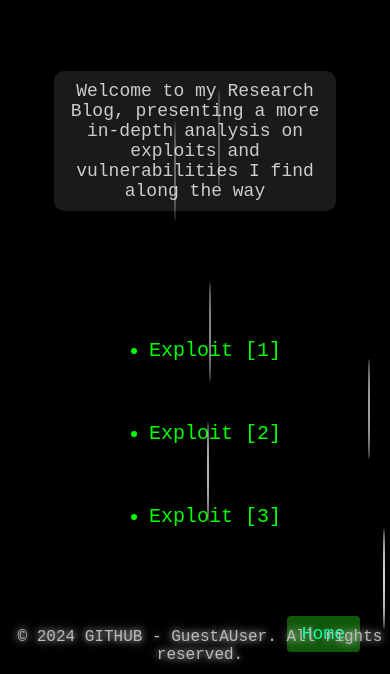
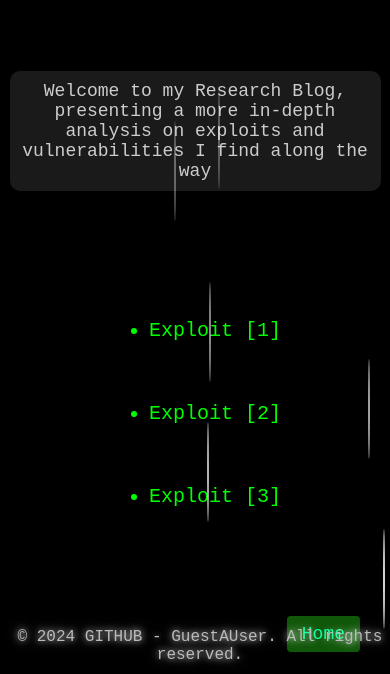
Before and after one commit to GuestAUser/g4st-repo, a plain HTML site: page researchblog.html in a window 390 px wide. Shown: the part 170-844 px from the top of the page. Drawn offline with Linux system fonts and the light colour scheme.

Commit message:
Add files via upload

```diff
--- a/style.css
+++ b/style.css
@@ -6,8 +6,22 @@
       margin-top: 20px; /* Less margin at the top */
   }
   .research-paragraph {
-      max-width: 90%; /* Increase width for better readability */
-      padding: 5px; /* Reduce padding */
+    max-width: 90%; /* Increase width for better readability */
+    padding: 10px 10px;
+    color: #CCCCCC;
+    font-family: 'BigBlueTerm437 Nerd Font', monospace;
+    font-size: 18px;
+    text-align: center;
+    margin: 20px auto;
+    background-color: rgba(255, 255, 255, 0.1);
+    border-radius: 10px;
+    transition: background-color 0.8s ease, color 0.8s ease;
+  }
+
+  .cat-image {
+    max-width: 80%; /* Reduce the maximum width on small screens */
+    display: block; /* Ensures it's centered if needed */
+    margin: 0 auto; /* Center the image horizontally */
   }
 }
 
@@ -106,19 +120,6 @@ a:hover {
   color: red;
 }
 
-.research-paragraph {
-  color: #CCCCCC;
-  font-family: 'BigBlueTerm437 Nerd Font', monospace;
-  font-size: 18px;
-  text-align: center;
-  margin: 20px auto;
-  padding: 10px 10px;
-  background-color: rgba(255, 255, 255, 0.1);
-  border-radius: 10px;
-  transition: background-color 0.8s ease, color 0.8s ease;
-  max-width: 67%;
-}
-
 .special-paragraph:hover {
   background-color: rgba(255, 255, 255, 0.2);
   color: #FFFFFF;
```
